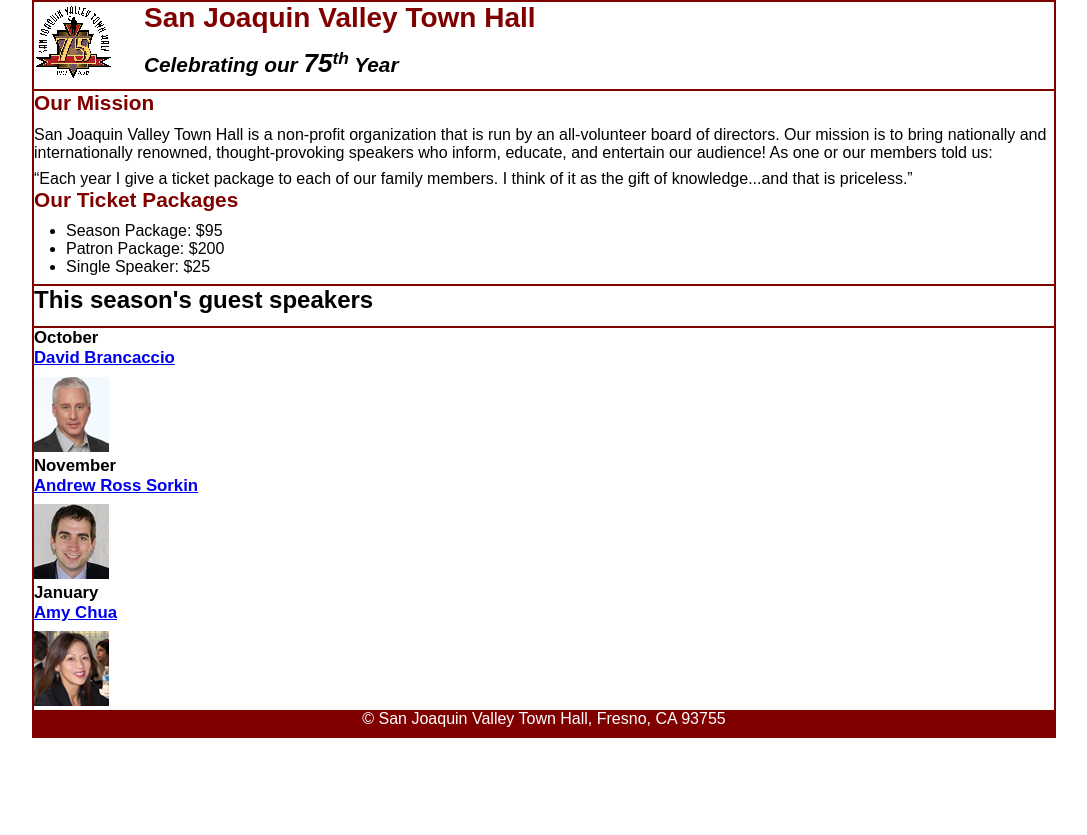
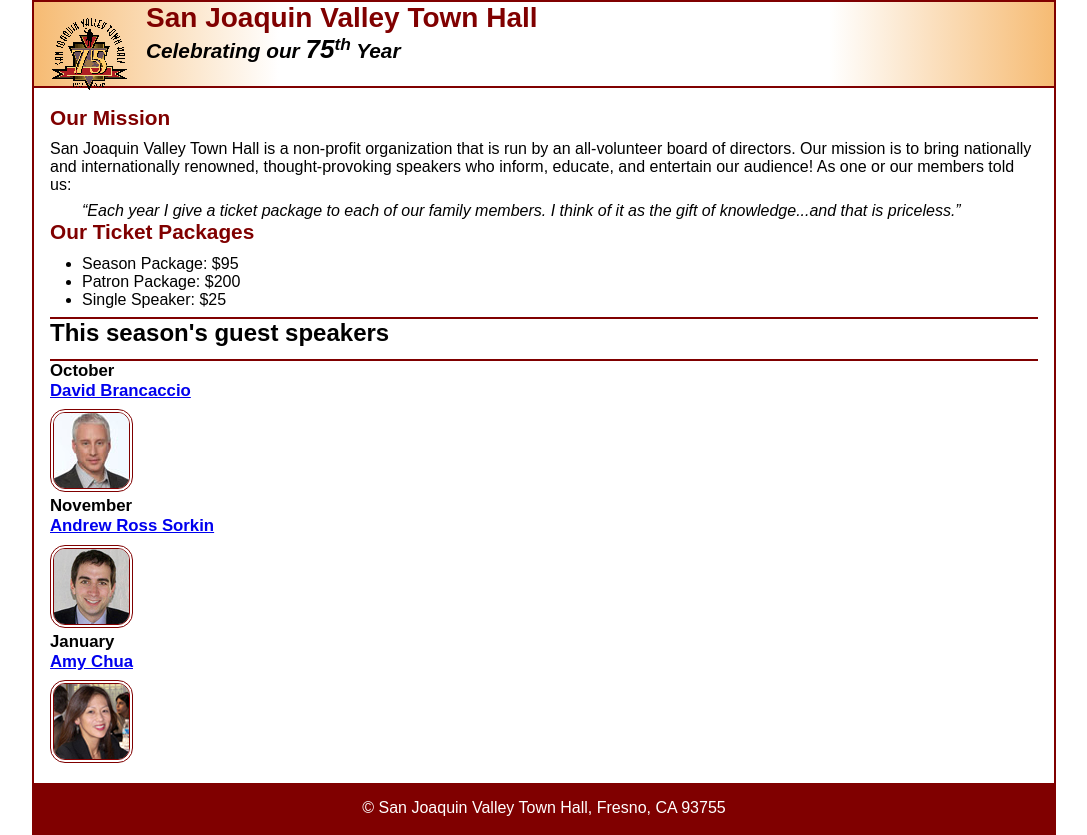
Before and after one commit to K1ngHandy/CSW131, a plain HTML site: page exercises/ch05/town_hall/index.html in a window 1280 px wide. Shown: the whole page, without its empty margins (96-1183 px from the left). Before the commit the page ends 800 px from the top, so only its background shows below. Drawn offline with Linux system fonts and the light colour scheme.

Commit message:
set padding and add finishing touches

```diff
--- a/exercises/ch05/town_hall/styles/main.css
+++ b/exercises/ch05/town_hall/styles/main.css
@@ -43,31 +43,47 @@ h3 {
 
 /* the styles for the header */
 header {
+	/* Step 12 – Delete text-indent declarations (commented out). Then for img element, set top & bottom margins to 0.75em and left & right margins to 1em */
 	& h2 {
 		font-size: 175%;
-		text-indent: 30px;
+		/* text-indent: 30px; */
+		padding-bottom: 0;
 	}
 
 	& h3 {
 		font-size: 130%;
 		font-style: italic;
-		text-indent: 30px;
+		/* text-indent: 30px; */
+		padding-bottom: 1em;
 	}
 
 	& img {
 		float: left;
+		margin: 0.75em 1em;
 	}
 	/* Step 9 – Add same bottom border as body to header */
 	border-bottom: var(--border-style);
+	/* Step 16 – Add a linear gradient as a background for the header */
+	background: linear-gradient(to right, #f6bb73 0%, white 24%, white 78%, #f6bb73 100%);
 }
 
 /* the styles for the main content */
 main {
 	clear: left;
+	/* Step 13 – Add 1em of padding to right, left, and bottom of main element */
+	padding-right: 1em;
+	padding-left: 1em;
+	padding-bottom: 1em;
 	h1 {
 		/* Step 10 – Add top and bottom borders to h1 element in main – same style as body and header */
 		border-top: var(--border-style);
 		border-bottom: var(--border-style);
+	}
+	/* Step 17 – Add a 4 pixel double border with rounded corners around each speaker image in main, with color the same as other borders */
+	img {
+		border: 4px double;
+		border-radius: 15px;
+		border-color: var(--accent-color);
 	}
 }
 
@@ -90,6 +106,9 @@ footer {
 	& p {
 		text-align: center;
 		color: white;
+		/* Step 14 – Set top and bottom padding of footer p element to 1em */
+		padding-top: 1em;
+		padding-bottom: 1em;
 	}
 	/* Step 11 – Set background color of footer to same color as borders */
 	background-color: var(--accent-color);
@@ -99,3 +118,9 @@ footer {
 .large {
 	font-size: 125%;
 }
+
+/* Step 15 – Italicize the blockquote element. Then use padding to indent this */
+blockquote {
+	font-style: italic;
+	padding-left: 2em;
+}
```
